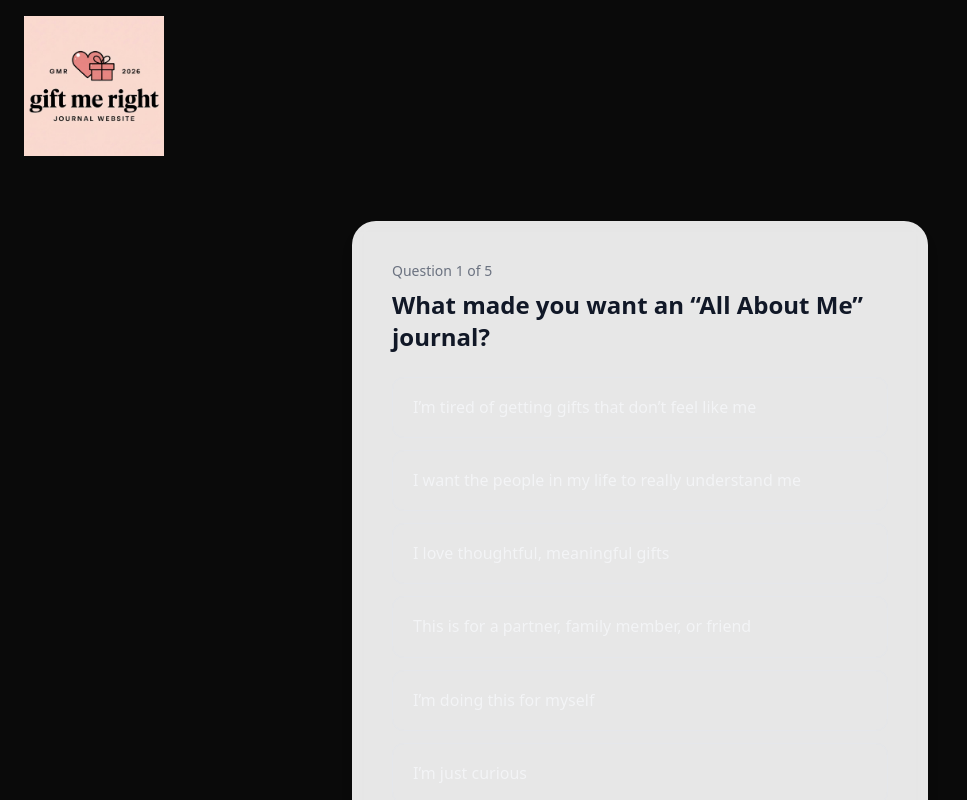
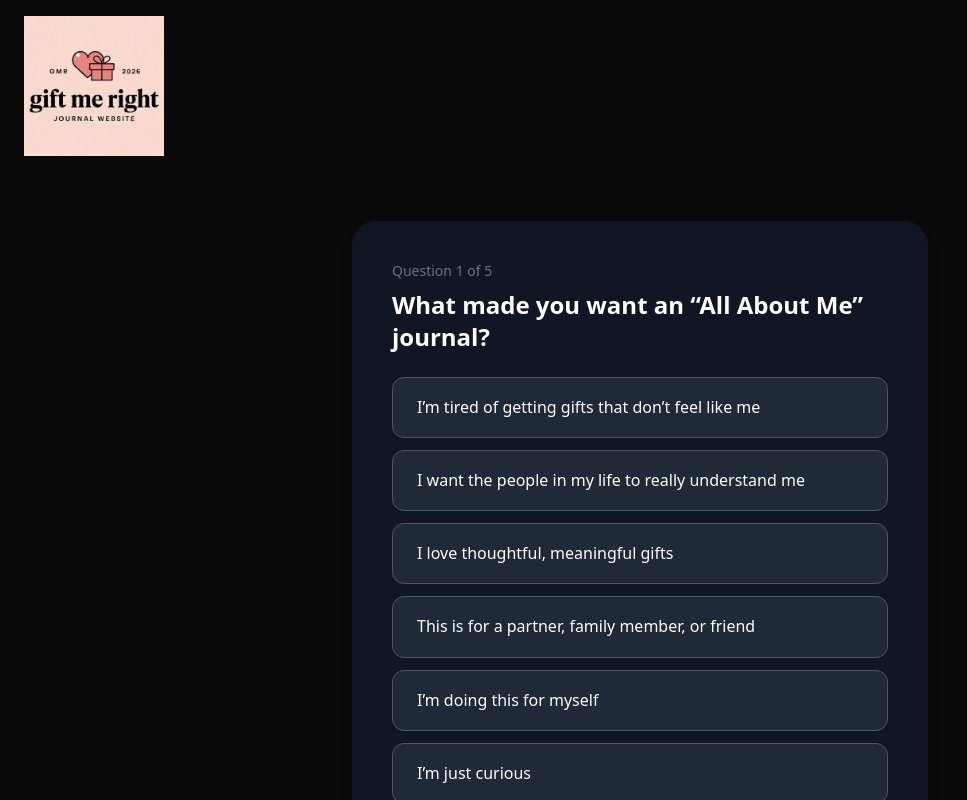
Before and after one commit to GiftMeRight/Gift-Me-Right-Official, a Next.js app: page /quiz in a window 1280 px wide. Both pictures are taken after a click on the button "Start the Quiz →". Shown: the top 800 px of the page, without its empty margins (0-967 px from the left). Built offline with nearby package versions, Linux system fonts and the light colour scheme.

Commit message:
Update page.jsx

```diff
--- a/app/quiz/page.jsx
+++ b/app/quiz/page.jsx
@@ -64,19 +64,19 @@ const quizSteps = [
 ];
 
 export default function QuizPage() {
-  const [started, setStarted] = useState(false); // 👈 SCREEN 0 CONTROL
+  const [started, setStarted] = useState(false);
   const [step, setStep] = useState(0);
   const [answers, setAnswers] = useState([]);
 
-  // 🌸 SCREEN 0 — ENTRY SCREEN
+  // 🌸 SCREEN 0 — ENTRY
   if (!started) {
     return (
       <main className="min-h-screen flex items-center justify-center px-6 text-center">
-        <div className="max-w-xl bg-white/90 backdrop-blur rounded-3xl p-10 shadow-lg">
-          <h1 className="text-3xl font-bold text-gray-900">
+        <div className="max-w-xl bg-white/90 dark:bg-gray-900/90 backdrop-blur rounded-3xl p-10 shadow-lg">
+          <h1 className="text-3xl font-bold text-gray-900 dark:text-white">
             Let’s create a journal that helps people gift you right 💖
           </h1>
-          <p className="text-gray-700 mt-4">
+          <p className="text-gray-700 dark:text-gray-300 mt-4">
             Answer a few quick questions so we can personalize your “All About Me”
             journal perfectly.
           </p>
@@ -100,18 +100,18 @@ export default function QuizPage() {
     setAnswers([...answers, answer]);
     setTimeout(() => {
       setStep(step + 1);
-    }, 500);
+    }, 400);
   };
 
-  // 🌟 FINAL TRANSITION SCREEN
+  // 🌟 FINAL SCREEN
   if (step >= quizSteps.length) {
     return (
       <main className="min-h-screen flex items-center justify-center px-6 text-center">
-        <div className="max-w-xl bg-white/90 backdrop-blur rounded-3xl p-10 shadow-lg">
-          <h1 className="text-3xl font-bold text-gray-900">
+        <div className="max-w-xl bg-white/90 dark:bg-gray-900/90 backdrop-blur rounded-3xl p-10 shadow-lg">
+          <h1 className="text-3xl font-bold text-gray-900 dark:text-white">
             You’re exactly who this journal was made for ✨
           </h1>
-          <p className="text-gray-700 mt-4">
+          <p className="text-gray-700 dark:text-gray-300 mt-4">
             Based on your answers, we’ll personalize your journal so the people in
             your life can finally gift you right.
           </p>
@@ -130,12 +130,12 @@ export default function QuizPage() {
   // 🧠 QUIZ QUESTIONS
   return (
     <main className="min-h-screen flex items-center justify-center px-6">
-      <div className="max-w-xl w-full bg-white/90 backdrop-blur rounded-3xl p-10 shadow-lg">
+      <div className="max-w-xl w-full bg-white/90 dark:bg-gray-900/90 backdrop-blur rounded-3xl p-10 shadow-lg">
         <p className="text-sm text-gray-500 mb-2">
           Question {step + 1} of {quizSteps.length}
         </p>
 
-        <h1 className="text-2xl font-semibold text-gray-900 mb-6">
+        <h1 className="text-2xl font-semibold text-gray-900 dark:text-white mb-6">
           {current.question}
         </h1>
 
@@ -144,7 +144,13 @@ export default function QuizPage() {
             <button
               key={idx}
               onClick={() => handleAnswer(opt)}
-              className="w-full text-left px-5 py-4 rounded-xl border border-gray-200 hover:border-pink-500 hover:bg-pink-50 transition"
+              className="
+                w-full text-left px-6 py-4 rounded-xl border
+                bg-gray-100 text-gray-900 border-gray-300
+                dark:bg-gray-800 dark:text-white dark:border-gray-600
+                hover:bg-pink-100 dark:hover:bg-gray-700
+                transition
+              "
             >
               {opt}
             </button>
@@ -152,7 +158,9 @@ export default function QuizPage() {
         </div>
 
         {current.afterText && (
-          <p className="text-gray-600 mt-6 italic">{current.afterText}</p>
+          <p className="text-gray-600 dark:text-gray-400 mt-6 italic">
+            {current.afterText}
+          </p>
         )}
       </div>
     </main>
```
